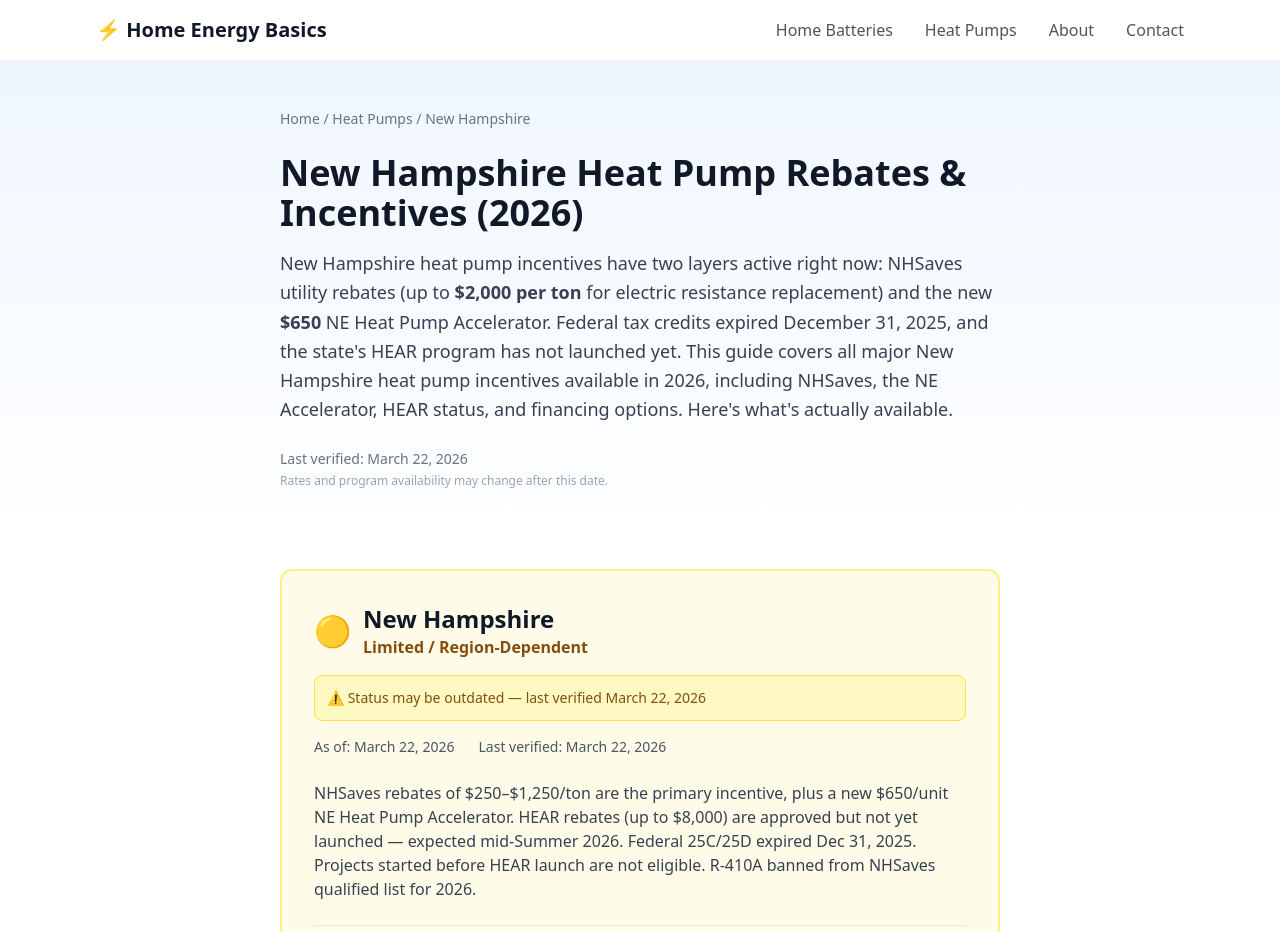
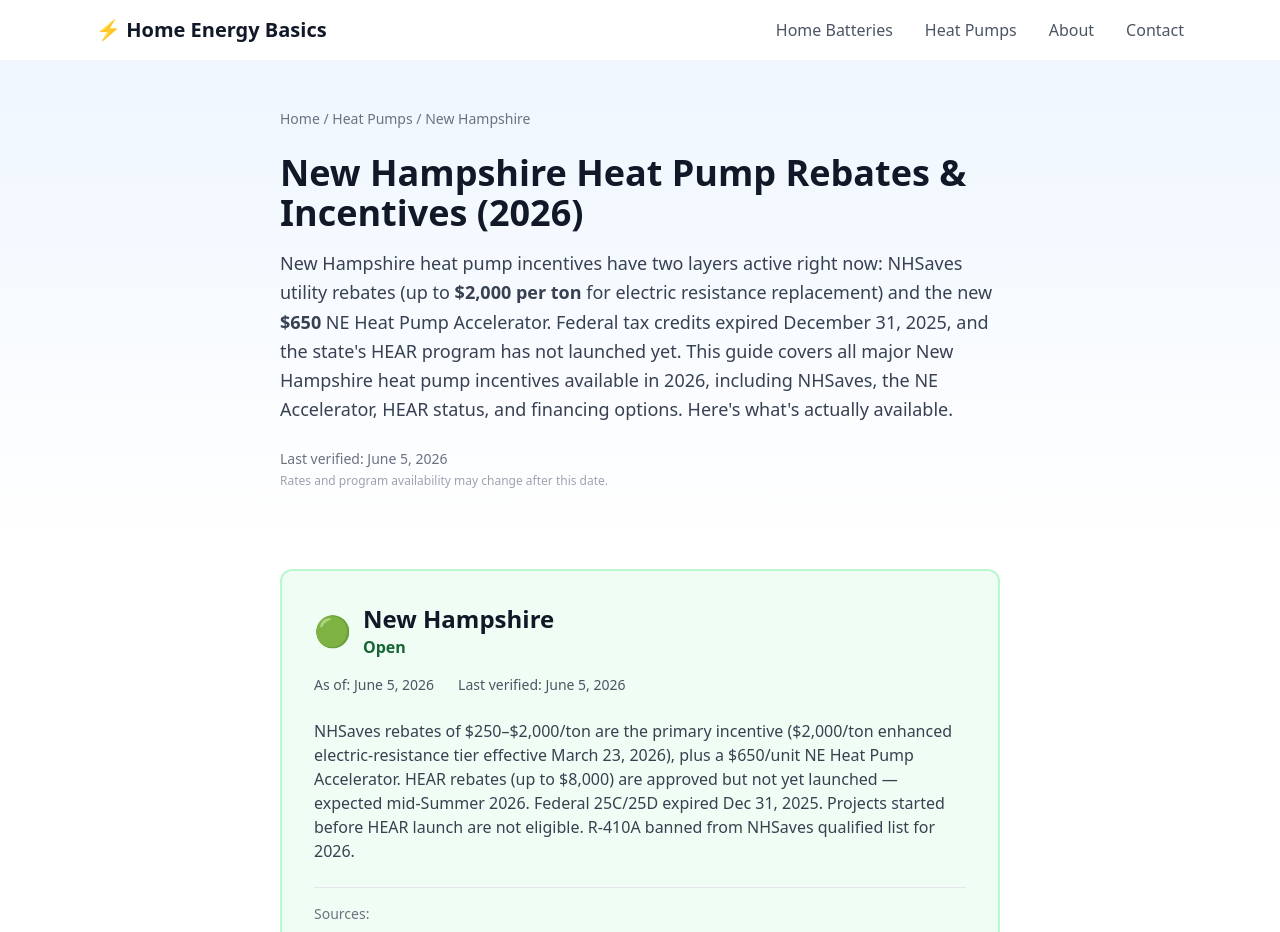
Before and after one commit to giniwproductions-88/homeenergybasics, a Next.js app: page /heat-pumps/states/nh in a window 1280 px wide. Shown: the top 932 px of the page. Built offline with nearby package versions, Linux system fonts and the light colour scheme.

Commit message:
NH: NHEC electric-resistance ,000/ton, HEAR implementer (Everblue) selected; VT/RI verified-date fix

```diff
--- a/src/app/heat-pumps/states/nh/page.tsx
+++ b/src/app/heat-pumps/states/nh/page.tsx
@@ -30,7 +30,7 @@ const faqJsonLd = {
       name: "What heat pump rebates are available in New Hampshire in 2026?",
       acceptedAnswer: {
         "@type": "Answer",
-        text: "NHSaves offers $250 per ton (standard) or up to $2,000 per ton (replacing electric resistance heat, Eversource/Liberty/Unitil as of March 23, 2026). NHEC offers up to $1,250 per ton for electric resistance replacement. The New England Heat Pump Accelerator adds $650 per outdoor unit. Heat pump water heaters receive $900 from NHSaves plus $300 from the Accelerator. There is no federal tax credit for 2026 installations. HEAR rebates (up to $8,000) are expected to launch mid-Summer 2026.",
+        text: "NHSaves offers $250 per ton (standard) or up to $2,000 per ton (replacing electric resistance heat, Eversource/Liberty/Unitil as of March 23, 2026). NHEC offers up to $2,000 per ton for electric resistance replacement. The New England Heat Pump Accelerator adds $650 per outdoor unit. Heat pump water heaters receive $900 from NHSaves plus $300 from the Accelerator. There is no federal tax credit for 2026 installations. HEAR rebates (up to $8,000) are expected to launch mid-Summer 2026.",
       },
     },
     {
@@ -114,7 +114,7 @@ export default function NewHampshirePage() {
           <div className="grid md:grid-cols-2 gap-4">
             <div className="bg-green-50 border border-green-200 rounded-lg p-5">
               <p className="font-semibold text-green-800 mb-1">&#10003; NHSaves Utility Rebates</p>
-              <p className="text-sm text-green-900">$250/ton standard or up to $2,000/ton replacing electric resistance (Eversource/Liberty/Unitil, as of 3/23/2026). NHEC offers up to $1,250/ton. $900 for heat pump water heaters.</p>
+              <p className="text-sm text-green-900">$250/ton standard or up to $2,000/ton replacing electric resistance (Eversource/Liberty/Unitil, as of 3/23/2026). NHEC also offers up to $2,000/ton. $900 for heat pump water heaters.</p>
             </div>
             <div className="bg-green-50 border border-green-200 rounded-lg p-5">
               <p className="font-semibold text-green-800 mb-1">&#10003; NE Heat Pump Accelerator: $650/Unit</p>
@@ -252,7 +252,7 @@ export default function NewHampshirePage() {
                 </tr>
                 <tr className="border-b bg-green-50">
                   <td className="p-3">Electric resistance retrofit</td>
-                  <td className="p-3 font-semibold">$1,250/ton</td>
+                  <td className="p-3 font-semibold">$2,000/ton</td>
                   <td className="p-3">Separate path, requires &#8805;80% load offset</td>
                 </tr>
               </tbody>
@@ -342,7 +342,7 @@ export default function NewHampshirePage() {
         <div className="container-narrow">
           <h2 className="text-2xl font-bold text-gray-900 mb-4">HEAR Rebates: Approved But Not Yet Launched</h2>
           <p className="text-gray-700 leading-relaxed mb-6">
-            New Hampshire&apos;s HEAR program (Home Electrification and Appliance Rebates) has been approved by the U.S. Department of Energy. The state&apos;s <strong>$34.7 million</strong> allocation has been received, but the NH Department of Energy is still selecting a program implementer. Launch is currently expected <strong>mid-Summer 2026</strong>.
+            New Hampshire&apos;s HEAR program (Home Electrification and Appliance Rebates) has been approved by the U.S. Department of Energy. The state&apos;s <strong>$34.7 million</strong> allocation has been received, and NH DOE has selected Everblue as its program implementer &mdash; the Governor and Council approved the contract on March 25, 2026, and work is now underway. Launch is currently expected <strong>mid-Summer 2026</strong>.
           </p>
           <div className="overflow-x-auto mb-6">
             <table className="min-w-full text-sm">
@@ -547,7 +547,7 @@ export default function NewHampshirePage() {
               <div className="flex-shrink-0 w-8 h-8 bg-brand-600 text-white rounded-full flex items-center justify-center text-sm font-bold">2</div>
               <div>
                 <p className="font-semibold text-gray-900">If Replacing Electric Resistance: Pre-Verify</p>
-                <p className="text-sm text-gray-700">Go to NHSaves.com/GetVerified before installation to qualify for the enhanced tier ($2,000/ton at Eversource/Liberty/Unitil, $1,250/ton at NHEC).</p>
+                <p className="text-sm text-gray-700">Go to NHSaves.com/GetVerified before installation to qualify for the enhanced tier ($2,000/ton for electric-resistance replacement at all four utilities &mdash; Eversource, Liberty, Unitil, and NHEC).</p>
               </div>
             </div>
             <div className="flex gap-4">
@@ -587,7 +587,7 @@ export default function NewHampshirePage() {
             </div>
             <div className="bg-white border border-gray-200 rounded-lg p-5">
               <p className="font-semibold text-gray-900">NHSaves Enhanced Tier Rate Change</p>
-              <p className="text-sm text-gray-600 mt-1">As of March 23, 2026, the enhanced tier for electric resistance replacement at Eversource/Liberty/Unitil increased from $1,250/ton to $2,000/ton. NHEC remains at $1,250/ton. Confirm your utility&apos;s current rate before installation.</p>
+              <p className="text-sm text-gray-600 mt-1">As of March 23, 2026, the enhanced tier for electric resistance replacement at Eversource/Liberty/Unitil increased from $1,250/ton to $2,000/ton. NHEC&apos;s electric-resistance retrofit incentive is also $2,000/ton. Confirm your utility&apos;s current rate before installation.</p>
             </div>
           </div>
         </div>
--- a/src/data/incentives.ts
+++ b/src/data/incentives.ts
@@ -739,7 +739,7 @@ export const incentives: Record<StateCode, StateIncentive> = {
     stateCode: "RI",
     stateName: "Rhode Island",
     status: "open",
-    lastVerified: "2026-06-03",
+    lastVerified: "2026-06-05",
     summary:
       "Clean Heat RI covers up to 60% of heat pump costs (max $11,500) and is the primary incentive available in 2026. Rhode Island Energy adds smaller per-ton rebates. Federal tax credits are gone, and HEAR does not cover heat pump HVAC systems in Rhode Island (only electrical upgrades and appliances).",
     sources: [
@@ -778,7 +778,7 @@ export const incentives: Record<StateCode, StateIncentive> = {
     stateCode: "VT",
     stateName: "Vermont",
     status: "open",
-    lastVerified: "2026-06-03",
+    lastVerified: "2026-06-05",
     summary:
       "Vermont heat pump rebates come from Efficiency Vermont ($2,200 ducted, $375–$475/head ductless) and utility-specific programs. Burlington Electric offers up to $7,950 for income-qualified ducted systems — the highest in the state. GMP income bonus adds $2,200/condenser for ≤80% AMI households. Federal 25C/25D ended Dec 31, 2025. HEAR ($29.2M) is on pause.",
     sources: [
@@ -825,9 +825,9 @@ export const incentives: Record<StateCode, StateIncentive> = {
     stateCode: "NH",
     stateName: "New Hampshire",
     status: "open",
-    lastVerified: "2026-03-22",
-    summary:
-      "NHSaves rebates of $250–$1,250/ton are the primary incentive, plus a new $650/unit NE Heat Pump Accelerator. HEAR rebates (up to $8,000) are approved but not yet launched — expected mid-Summer 2026. Federal 25C/25D expired Dec 31, 2025. Projects started before HEAR launch are not eligible. R-410A banned from NHSaves qualified list for 2026.",
+    lastVerified: "2026-06-05",
+    summary:
+      "NHSaves rebates of $250–$2,000/ton are the primary incentive ($2,000/ton enhanced electric-resistance tier effective March 23, 2026), plus a $650/unit NE Heat Pump Accelerator. HEAR rebates (up to $8,000) are approved but not yet launched — expected mid-Summer 2026. Federal 25C/25D expired Dec 31, 2025. Projects started before HEAR launch are not eligible. R-410A banned from NHSaves qualified list for 2026.",
     sources: [
       {
         label: "NHSaves — Heat Pumps & Central A/C",
```
